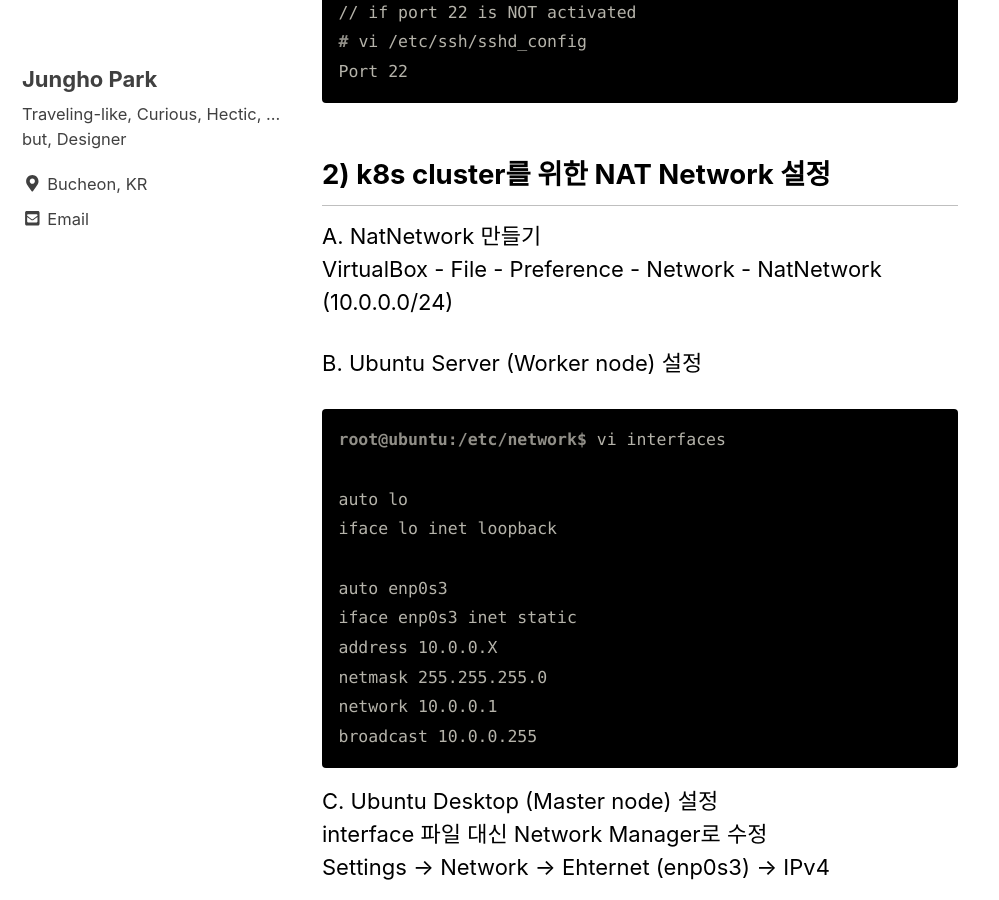
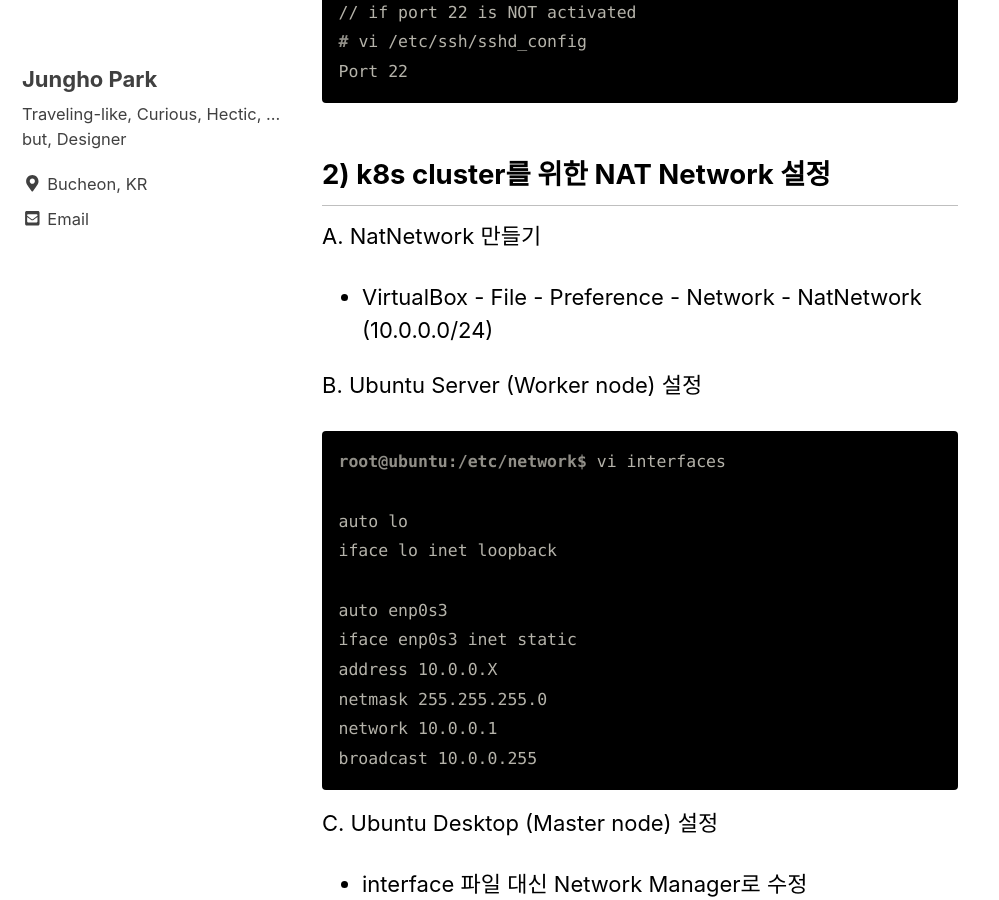
Before and after one commit to unipark00/tekrepo, a Jekyll site: the page built from _posts/2018-12-03-ubuntu-setup.md, in a window 1280 px wide and 900 px high, scrolled down 877 px. Shown: the whole window, without its empty margins (0-999 px from the left). Built offline with Jekyll 4.4.1, drawn with Linux system fonts in a browser that asks for light colours; cached includes are drawn as plain includes.

````diff
--- a/_posts/2018-12-03-ubuntu-setup.md
+++ b/_posts/2018-12-03-ubuntu-setup.md
@@ -35,7 +35,7 @@ Port 22
 ## 2) k8s cluster를 위한 NAT Network 설정
 
 A. NatNetwork 만들기
-VirtualBox - File - Preference - Network - NatNetwork (10.0.0.0/24)
+   * VirtualBox - File - Preference - Network - NatNetwork (10.0.0.0/24)
 
 B. Ubuntu Server (Worker node) 설정
 ```console
@@ -53,7 +53,7 @@ broadcast 10.0.0.255
 ```
 
 C. Ubuntu Desktop (Master node) 설정
-interface 파일 대신 Network Manager로 수정
-Settings -> Network -> Ehternet (enp0s3) -> IPv4
-* IPv4 Method를 Manual로 변경 후, 해당 정보 입력
-* DNS는 AUTO -> nslookup 검색 결과로
+   * interface 파일 대신 Network Manager로 수정
+   * Settings -> Network -> Ehternet (enp0s3) -> IPv4
+     * IPv4 Method를 Manual로 변경 후, 해당 정보 입력
+     * DNS는 AUTO -> nslookup 검색 결과로
````
